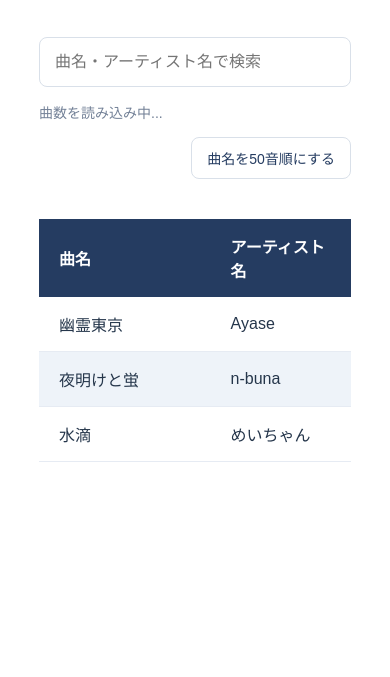
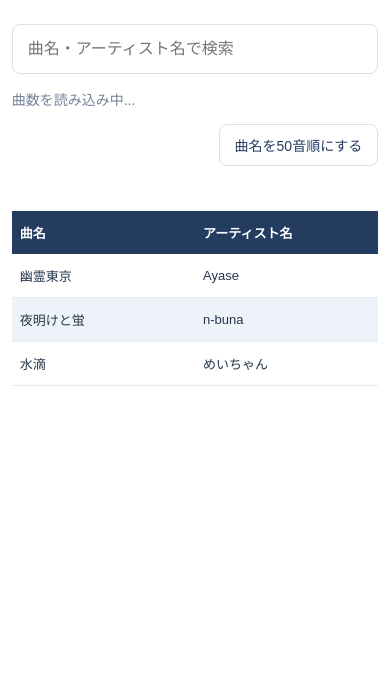
Before and after one commit to yusyaaaaaaaaaa16-rgb/yuusha-songlist, a plain HTML site: page index.html in a window 390 px wide. Shown: the part 167-844 px from the top of the page. Drawn offline with Linux system fonts and the light colour scheme; no server answers.

Commit message:
Add files via upload

```diff
--- a/index.html
+++ b/index.html
@@ -114,6 +114,55 @@ thead th {
     font-size: 14px;
 }
 
+
+/* スマホ用のデザイン */
+@media screen and (max-width: 600px) {
+
+    table {
+        width: 94%;
+        margin: 30px auto;
+        table-layout: fixed;
+    }
+
+    th, td {
+        padding: 12px 8px;
+        font-size: 13px;
+        white-space: nowrap;
+
+    }
+
+    th:first-child {
+        width: 50%;
+    }
+
+    h1 {
+        font-size: 25px;
+    }
+
+    .search-box,
+    .sort-box,
+    .count-box {
+        width: 94%;
+    }
+}
+
+@media screen and (max-width: 600px) {
+    table {
+        width: max-content;
+        min-width: 94%;
+        table-layout: auto;
+    }
+
+    th, td {
+        white-space: nowrap;
+    }
+}
+
+.table-scroll {
+    width: 100%;
+    overflow-x: auto;
+}
+
 </style>
 
 </head>
@@ -144,6 +193,7 @@ thead th {
     </button>
 </div>
 
+<div class="table-scroll">
 <table>
     <thead>
         <tr>
@@ -172,6 +222,7 @@ thead th {
 
     </tbody>
 </table>
+</div>
 
 
 
```
